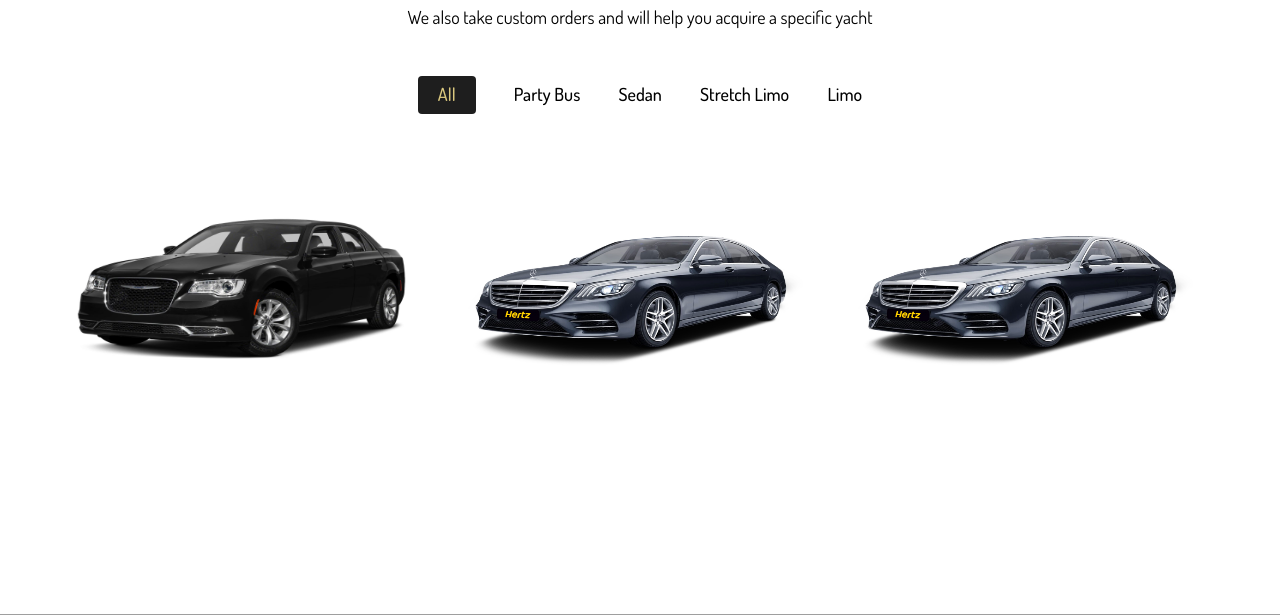
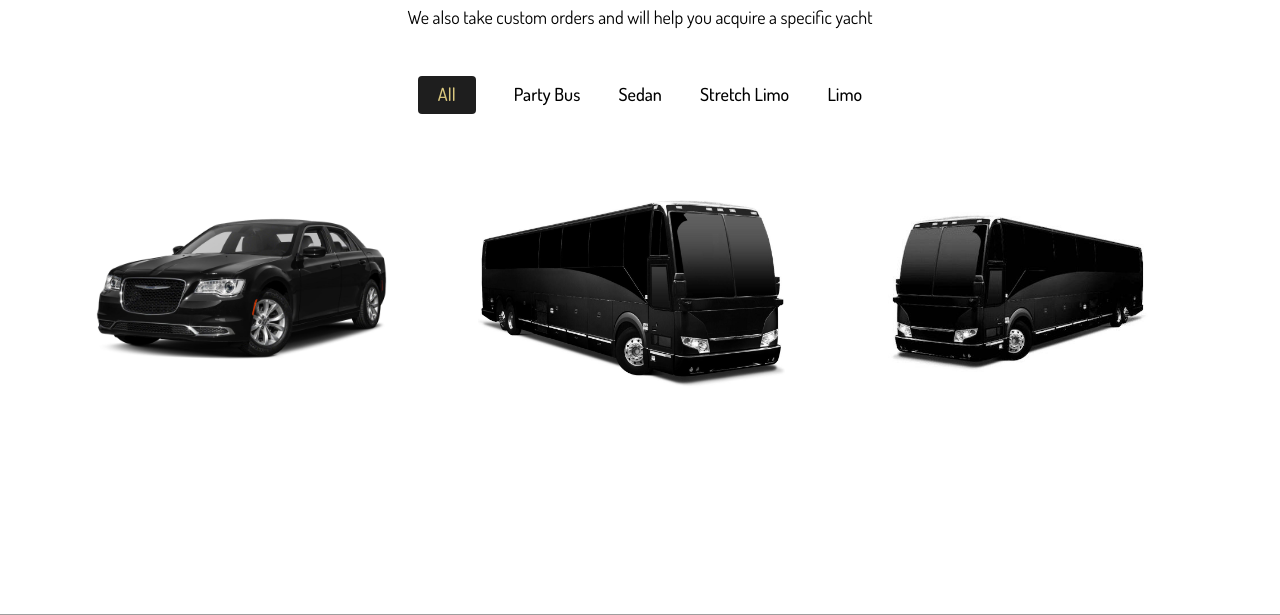
Before and after one commit to yasirshakil/pearsonlimoservices, a PHP site: page / in a window 1280 px wide. Shown: the part 1006-1621 px from the top of the page. Run offline with PHP 8.4, Linux system fonts and the light colour scheme; grey boxes are pictures that could not be loaded.

Commit message:
Our fleet images added fleet box border color changed

```diff
--- a/css/shortcodes.css
+++ b/css/shortcodes.css
@@ -2758,14 +2758,14 @@ hr{
     transition: opacity 0.35s, transform 0.35s;
 }
 .fleet-item:before{
-	border-top: 1px solid #ebe9dc;
-    border-bottom: 1px solid #ebe9dc;
+	border-top: 1px solid #d9c77e;
+    border-bottom: 1px solid #d9c77e;
     -webkit-transform: scale(0,1);
     transform: scale(0,1);
 }
 .fleet-item:after{
-	border-right: 1px solid #ebe9dc;
-    border-left: 1px solid #ebe9dc;
+	border-right: 1px solid #d9c77e;
+    border-left: 1px solid #d9c77e;
     -webkit-transform: scale(1,0);
     transform: scale(1,0);
 }
--- a/css/style.css
+++ b/css/style.css
@@ -2358,7 +2358,7 @@ background: linear-gradient(90deg, rgba(255,255,255,1) 0%, rgba(24,24,24,1) 50%,
 
 .FleetBox-img {
 	height: 100%;
-    width: 100%;
+    width: auto;
 }
 
 .Col-Box{
--- a/index.html
+++ b/index.html
@@ -502,19 +502,18 @@
 						<div class="fleet-item col-lg-4 col-md-4 col-sm-10 col-10">
 							<div class="fleet-itme-inner">
 								<div class="images fleet-img">
-									<img class="FleetBox-img" src="images/2.jpg" alt="">
+									<img class="FleetBox-img" src="images/cars/55-1.jpeg" alt="">
 								</div>
 								<div class="fleet-content fleet-details">
 									<h4 class="fleet-title">
-										<a href="#">Mercedes Benz V250</a>
+										<a href="#">55 Passenger Limo Bus</a>
 									</h4>
-									<h4 class="automatic">4 Matic</h4>
 									<ul>
 										<li class="author">
-											<a href="#"><img src="images/icon/author.png" alt="">Max . 3</a>
+											<a href="#"><img src="images/icon/author.png" alt="">Max . 55</a>
 										</li>
 										<li class="mail">
-											<a href="#"><img src="images/icon/mail.png" alt="">Max . 2</a>
+											<a href="#"><img src="images/icon/mail.png" alt="">Max . 55</a>
 										</li>
 									</ul>
 								</div>
@@ -523,19 +522,18 @@
 						<div class="fleet-item col-lg-4 col-md-4 col-sm-10 col-10">
 							<div class="fleet-itme-inner">
 								<div class="images fleet-img">
-									<img class="FleetBox-img" src="images/2.jpg" alt="">
+									<img class="FleetBox-img" src="images/cars/limobus.jpeg" alt="">
 								</div>
 								<div class="fleet-content fleet-details">
 									<h4 class="fleet-title">
-										<a href="#">Mercedes Benz V250</a>
+										<a href="#">Limo Bus</a>
 									</h4>
-									<h4 class="automatic">4 Matic</h4>
 									<ul>
 										<li class="author">
-											<a href="#"><img src="images/icon/author.png" alt="">Max . 3</a>
+											<a href="#"><img src="images/icon/author.png" alt="">Max . 50</a>
 										</li>
 										<li class="mail">
-											<a href="#"><img src="images/icon/mail.png" alt="">Max . 2</a>
+											<a href="#"><img src="images/icon/mail.png" alt="">Max . 50</a>
 										</li>
 									</ul>
 								</div>
```
Also changed, not shown: images/cars/55-1.jpeg (added), images/cars/limobus.jpeg (added).
